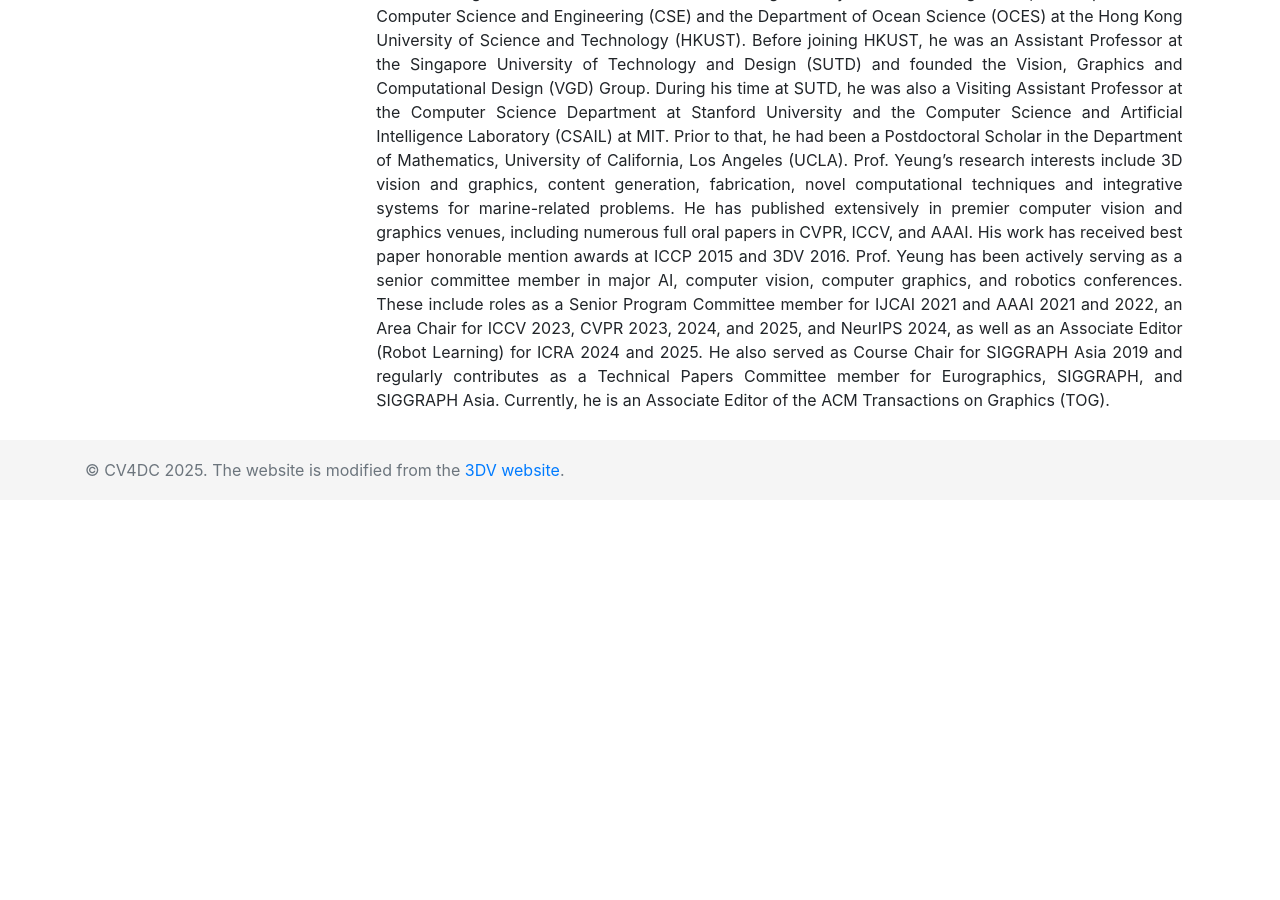
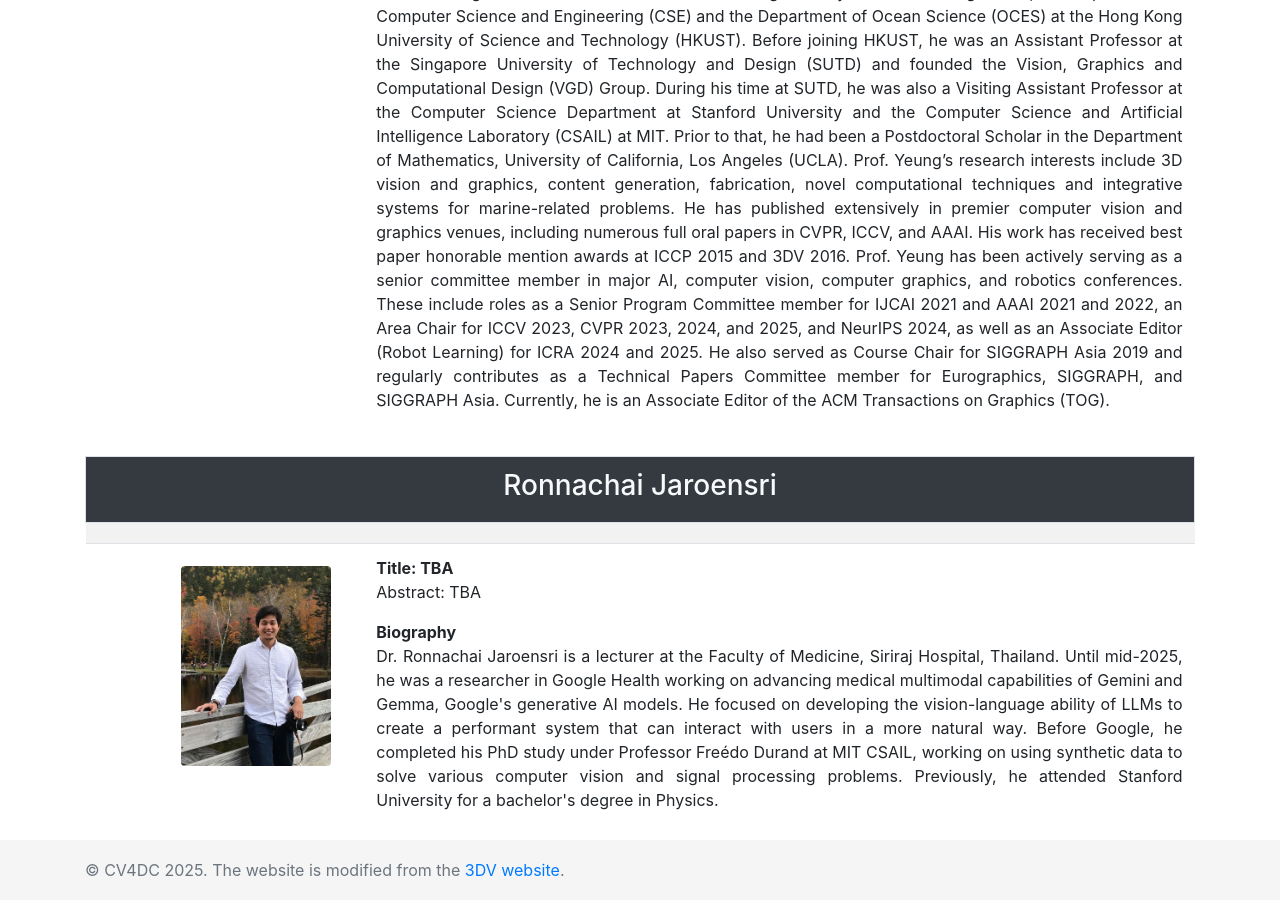
Before and after one commit to cv4dc/cv4dc.github.io, a Jekyll site: the page built from 2025/keynotes.md, in a window 1280 px wide and 900 px high, scrolled down 1679 px. Built offline with Jekyll 4.4.1, drawn with Linux system fonts in a browser that asks for light colours; nearby versions of some CDN libraries; before the commit the page ends 2179 px from its top, so only the background shows below that.

```diff
--- a/_data/keynotes.yml
+++ b/_data/keynotes.yml
@@ -26,6 +26,14 @@
    url: https://www.saikit.org/
    order: 3
    index: 3
+ - name: "Ronnachai Jaroensri"
+   title: "Title: TBA"
+   abstract: "Abstract: TBA"
+   url: https://people.csail.mit.edu/tiam/
+   image: img/2025/people/tiam.jpg
+   bio: "Dr. Ronnachai Jaroensri is a lecturer at the Faculty of Medicine, Siriraj Hospital, Thailand. Until mid-2025, he was a researcher in Google Health working on advancing medical multimodal capabilities of Gemini and Gemma, Google's generative AI models. He focused on developing the vision-language ability of LLMs to create a performant system that can interact with users in a more natural way. Before Google, he completed his PhD study under Professor Freédo Durand at MIT CSAIL, working on using synthetic data to solve various computer vision and signal processing problems. Previously, he attended Stanford University for a bachelor's degree in Physics."
+   order: 4
+   index: 4
 2024:
  - name: "Supasorn Suwajanakorn"
    title: "Vision Research from An Unknown Corner of The World"
```
Also changed, not shown: 2025/schedule.md (+4 -5 lines), img/2025/people/tiam.jpg (added).
